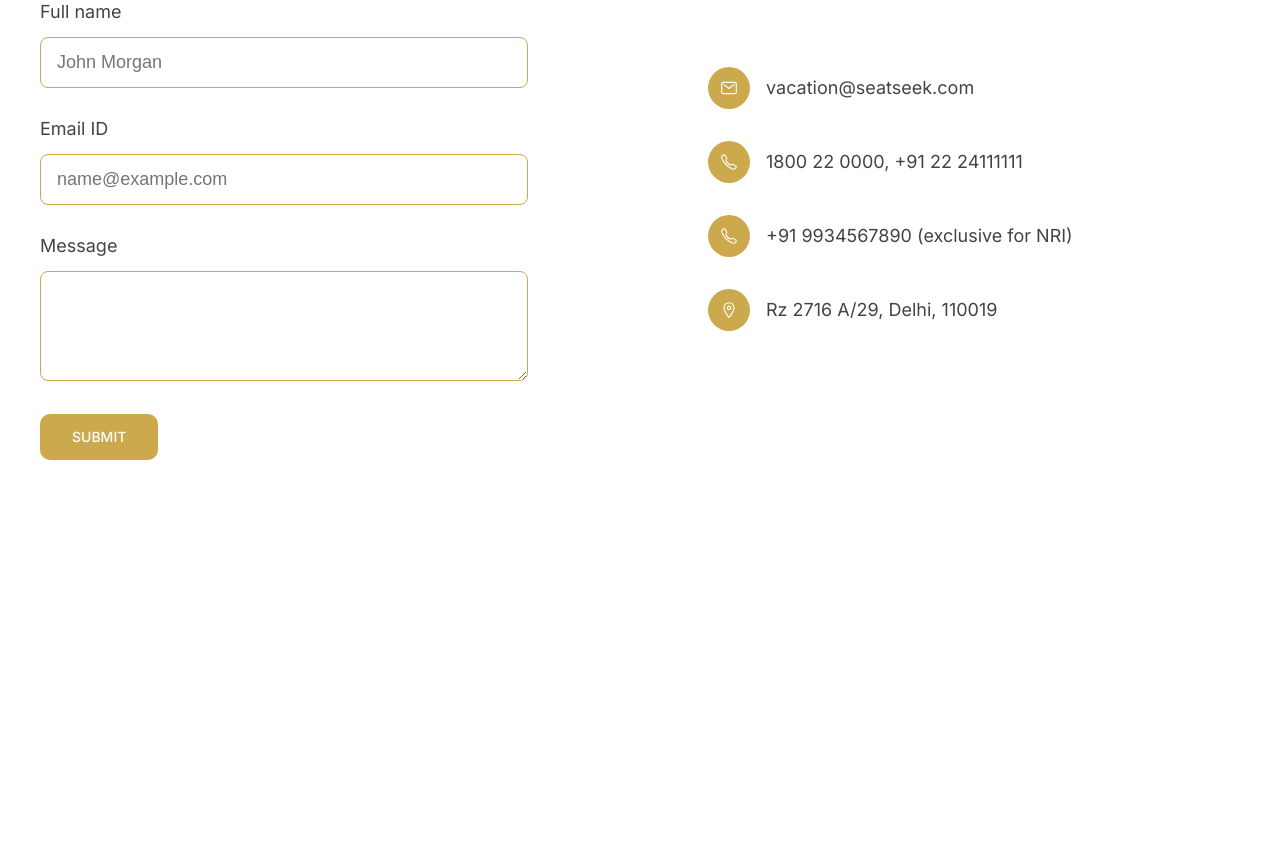
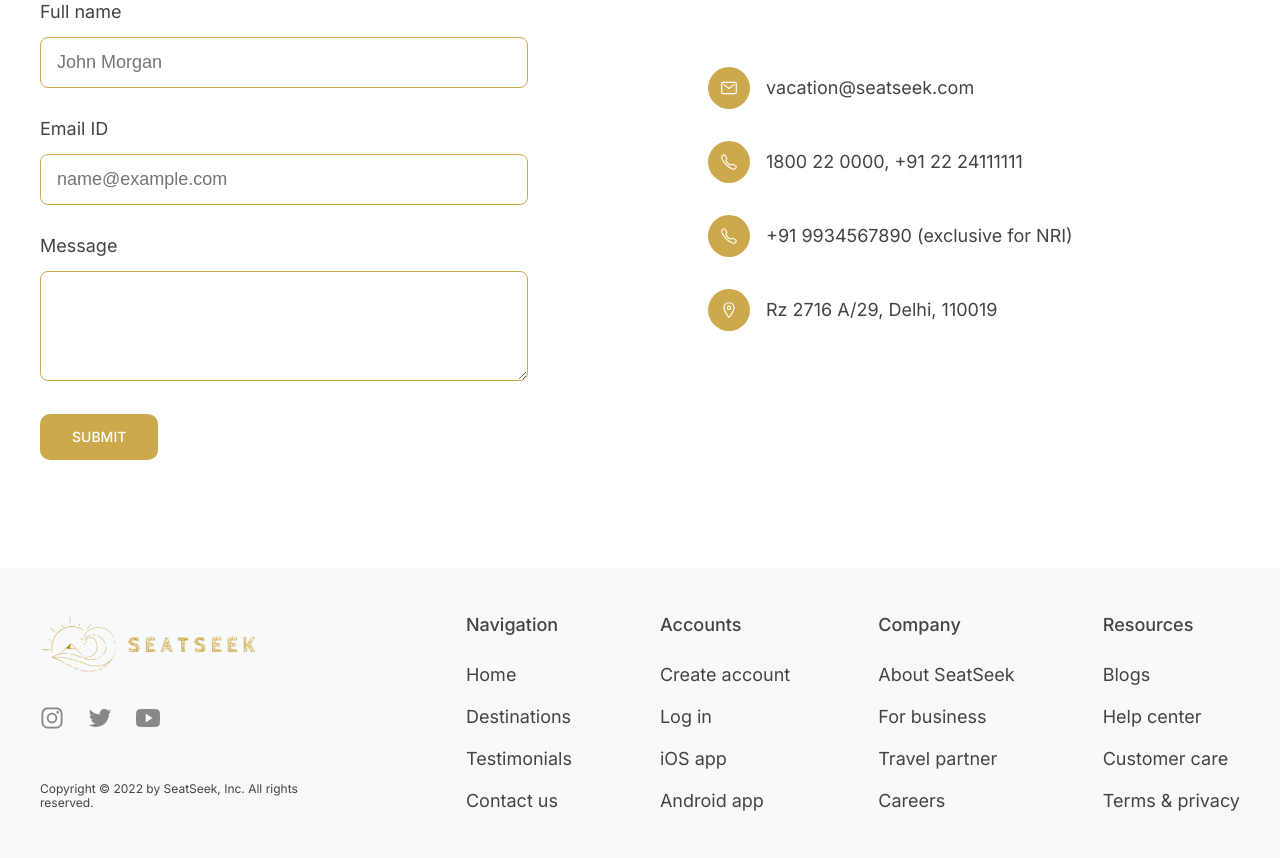
Before and after one commit to atharvamogade/seatseek-website, a plain HTML site: page index.html in a window 1280 px wide. Shown: the part 5034-5892 px from the top of the page. Before the commit the page ends 5602 px from the top, so only its background shows below. Drawn offline with nearby package versions, Linux system fonts and the light colour scheme; files whose address does not match are found by name.

Commit message:
Footer section added

```diff
--- a/css/style.css
+++ b/css/style.css
@@ -378,3 +378,90 @@ body {
     gap: 18rem;
     align-items: center;
 }
+
+/* --------------------------------- FOOTER --------------------------------- */
+
+.section-footer {
+    padding: 4.8rem 0;
+    background-color: #f8f9fa;
+}
+
+.social-links {
+    display: flex;
+    gap: 2.4rem;
+    font-size: 2.4rem;
+    margin-top: 3.2rem;
+    margin-bottom: 4.8rem;
+}
+
+.social-links a:link,
+.social-links a:visited {
+    color: #888;
+    transition: all 0.3s;
+    -webkit-transition: all 0.3s;
+    -moz-transition: all 0.3s;
+    -ms-transition: all 0.3s;
+    -o-transition: all 0.3s;
+}
+
+.social-links a:hover,
+.social-links a:active {
+    color: #444;
+}
+
+/* .footer-icons {
+    color: #868E96;
+} */
+
+.footer-text {
+    font-size: 1.2rem;
+    line-height: 1.2;
+}
+
+/* -------------------------------------------------------------------------- */
+
+.footer-cols {
+
+}
+
+.footer-col {
+    font-size: 1.8rem;
+}
+
+.footer-col--title {
+    font-weight: 500;
+    margin-bottom: 3.2rem;
+}
+
+.footer-col--links {
+    list-style: none;
+    display: flex;
+    flex-direction: column;
+    gap: 2.4rem;
+}
+
+.footer-col--links a:link,
+.footer-col--links a:visited {
+    text-decoration: none;
+    color: #444;
+    transition: all 0.3s;
+    -webkit-transition: all 0.3s;
+    -moz-transition: all 0.3s;
+    -ms-transition: all 0.3s;
+    -o-transition: all 0.3s;
+}
+
+.footer-col--links a:hover,
+.footer-col--links a:active {
+    color: #222;
+}
+
+.footer-cols {
+    display: flex;
+    gap: 8.8rem;
+}
+
+.footer-container {
+    display: flex;
+    justify-content: space-between;
+}
--- a/index.html
+++ b/index.html
@@ -252,6 +252,94 @@
                 </div>
             </div>
         </section>
+
+        <!-- ----------------------------------------------------------------------- -->
+        <!--                             SECTION FOOTER                              -->
+        <!-- ----------------------------------------------------------------------- -->
+
+        <footer class="section-footer">
+            <div class="container footer-container">
+                <div class="footer-col-main">
+                    <a href="#">
+                        <img src="img/seetseek-logo.png" alt="SeatSeak Logo" class="logo">
+                    </a>
+                    <div class="social-links">
+                        <a href="#" class="social-link">
+                            <ion-icon name="logo-instagram" class="footer-icons"></ion-icon>
+                        </a>
+                        <a href="#" class="social-link">
+                            <ion-icon name="logo-twitter" class="footer-icons"></ion-icon>
+                        </a>
+                        <a href="#" class="soaial-link">
+                            <ion-icon name="logo-youtube" class="footer-icons"></ion-icon>
+                        </a>
+                    </div>
+                    <p class="footer-text">Copyright &copy; 2022 by SeatSeek, Inc. All rights<br>reserved.</p>
+                </div>
+
+                <div class="footer-cols">
+                    <div class="footer-col">
+                        <p class="footer-col--title">Navigation</p>
+                        <ul class="footer-col--links">
+                            <a href="#">
+                                <li class="footer-col--link">Home</li>
+                            </a><a href="#">
+                                <li class="footer-col--link">Destinations</li>
+                            </a><a href="#">
+                                <li class="footer-col--link">Testimonials</li>
+                            </a><a href="#">
+                                <li class="footer-col--link">Contact us</li>
+                            </a>
+                        </ul>
+                    </div>
+
+                    <div class="footer-col">
+                        <p class="footer-col--title">Accounts</p>
+                        <ul class="footer-col--links">
+                            <a href="#">
+                                <li class="footer-col--link">Create account</li>
+                            </a><a href="#">
+                                <li class="footer-col--link">Log in</li>
+                            </a><a href="#">
+                                <li class="footer-col--link">iOS app</li>
+                            </a><a href="#">
+                                <li class="footer-col--link">Android app</li>
+                            </a>
+                        </ul>
+                    </div>
+
+                    <div class="footer-col">
+                        <p class="footer-col--title">Company</p>
+                        <ul class="footer-col--links">
+                            <a href="#">
+                                <li class="footer-col--link">About SeatSeek</li>
+                            </a><a href="#">
+                                <li class="footer-col--link">For business</li>
+                            </a><a href="#">
+                                <li class="footer-col--link">Travel partner</li>
+                            </a><a href="#">
+                                <li class="footer-col--link">Careers</li>
+                            </a>
+                        </ul>
+                    </div>
+
+                    <div class="footer-col">
+                        <p class="footer-col--title">Resources</p>
+                        <ul class="footer-col--links">
+                            <a href="#">
+                                <li class="footer-col--link">Blogs</li>
+                            </a><a href="#">
+                                <li class="footer-col--link">Help center</li>
+                            </a><a href="#">
+                                <li class="footer-col--link">Customer care</li>
+                            </a><a href="#">
+                                <li class="footer-col--link">Terms & privacy</li>
+                            </a>
+                        </ul>
+                    </div>
+                </div>
+            </div>
+        </footer>
     </main>
 
     <!-- ------------------------- ION ICON framework -------------------------- -->
```
